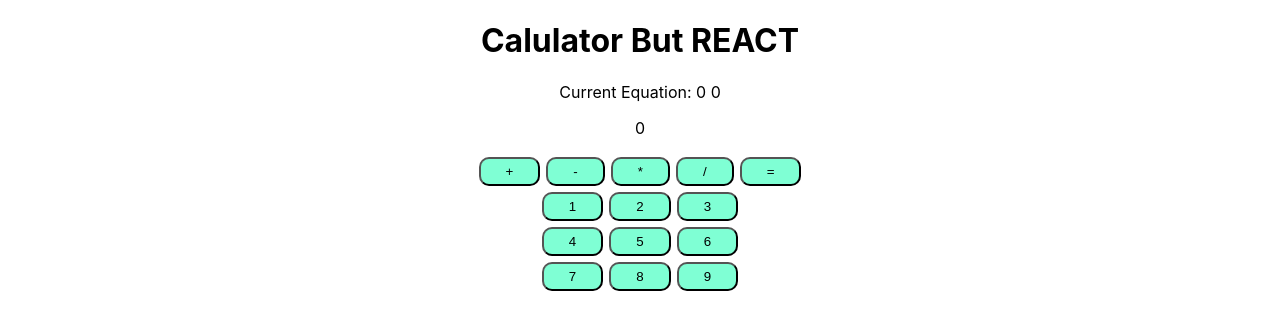
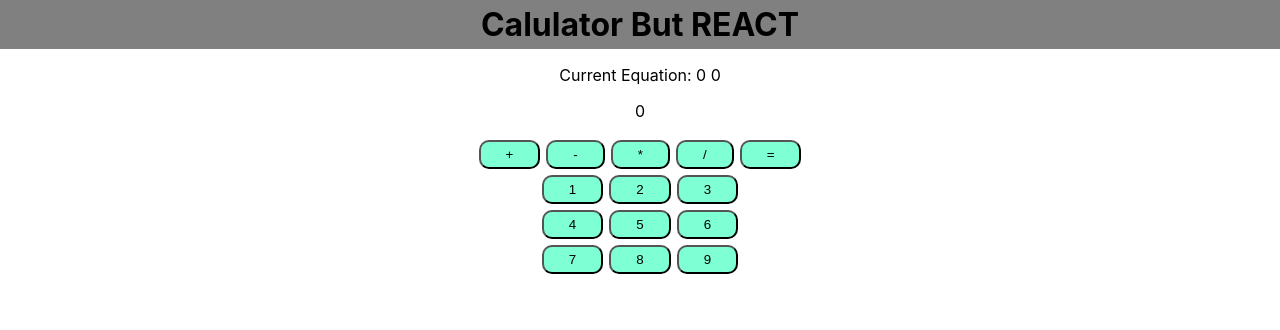
Before and after one commit to ArmadaDev25/Calc_React, a React (Create React App) app in the folder Calc_App/calcapp/: page / in a window 1280 px wide. Shown: the top 330 px of the page. Built offline with nearby package versions, Linux system fonts and the light colour scheme.

Commit message:
Worked on a bit of styling

```diff
--- a/Calc_App/calcapp/src/global.css
+++ b/Calc_App/calcapp/src/global.css
@@ -1,7 +1,12 @@
 body{
     text-align: center;
 }
-
+h1{
+    background-color: gray;
+    padding-bottom: 5px;
+    padding-top: 5px;
+    margin: 0;
+}
 button{
     background-color: aquamarine;
     border-radius: 10px;
```
